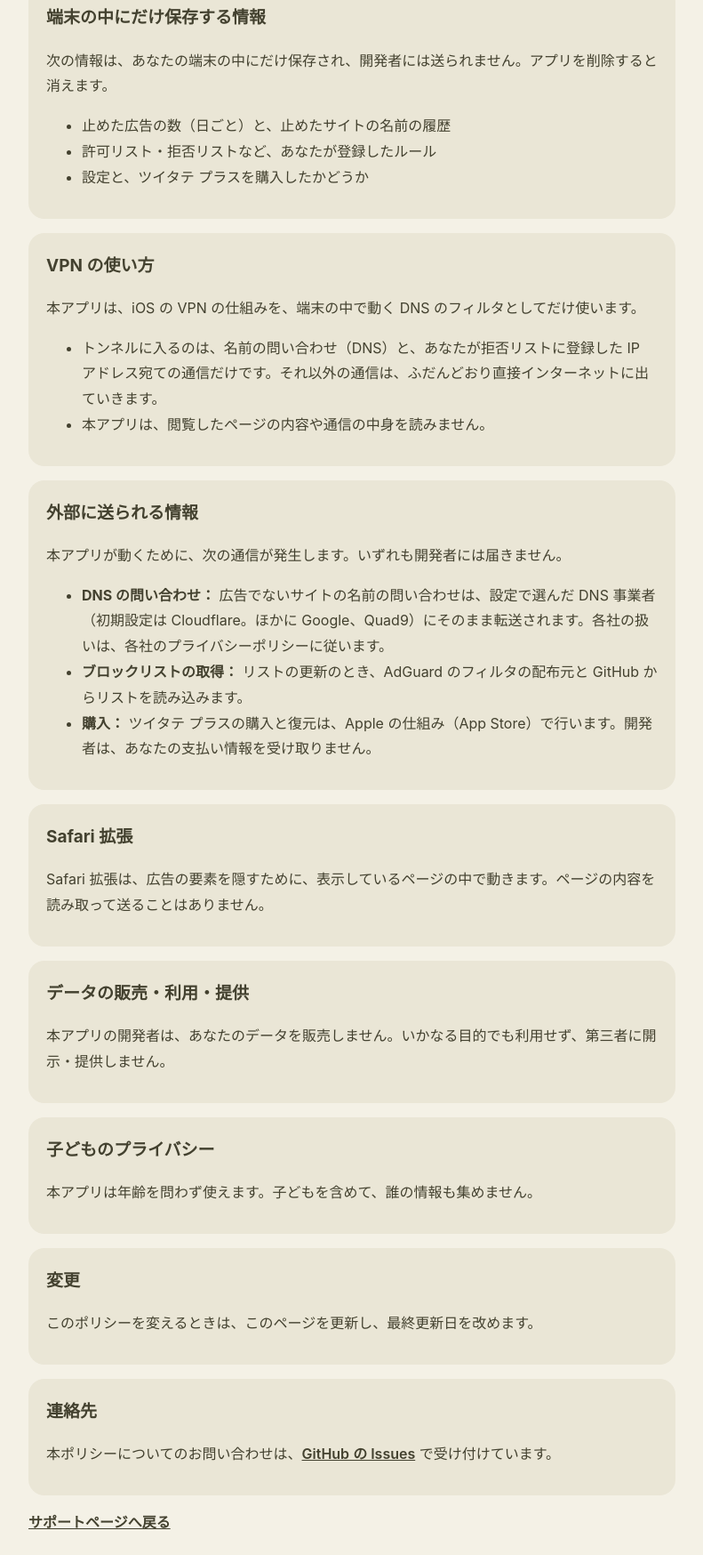
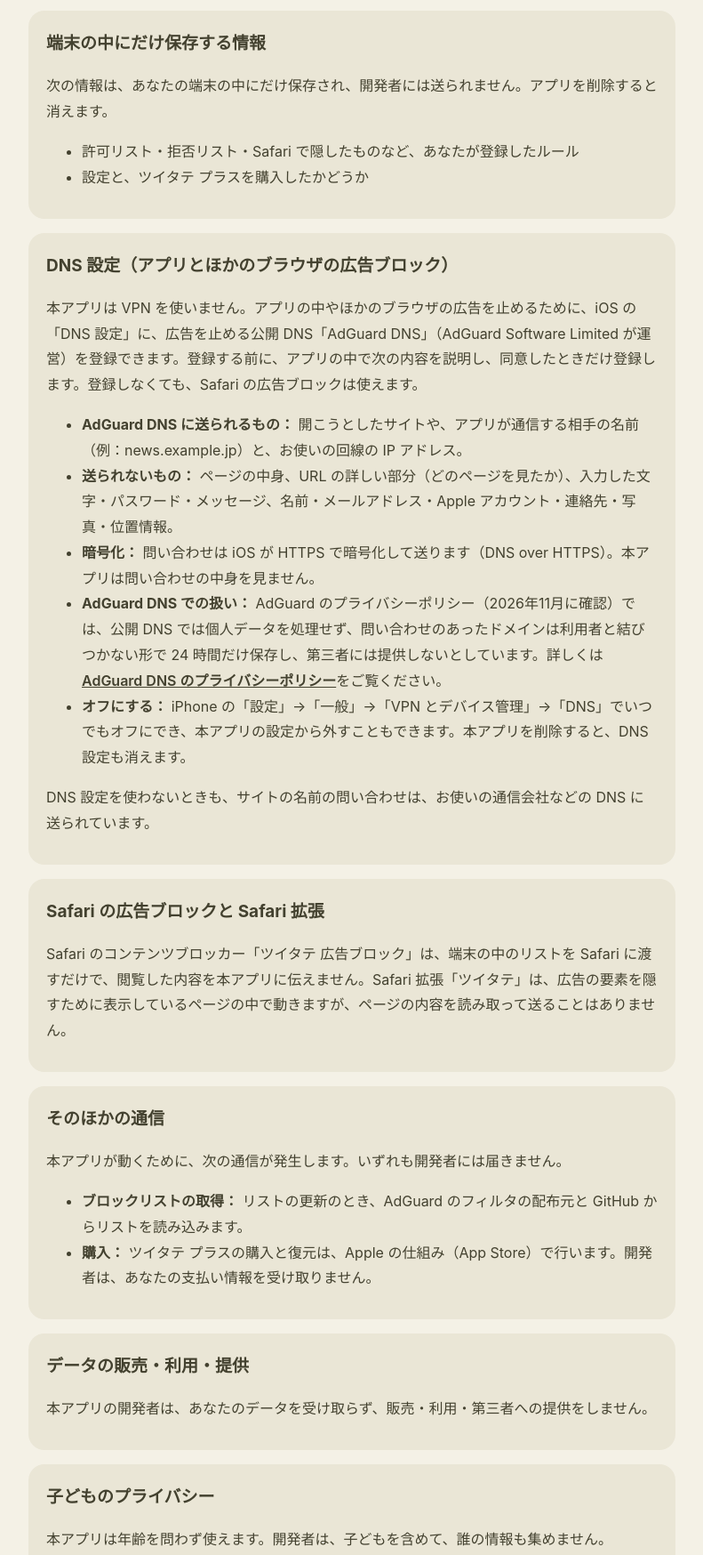
Before and after one commit to ma2-ma2/Tsuitate-Support, a plain HTML site: page privacy.html in a window 1280 px wide. Shown: the part 490-2238 px from the top of the page at 89% size, without its empty margins (244-1035 px from the left). Drawn offline with Linux system fonts and the light colour scheme.

Commit message:
Tsuitate 2.0: privacy policy and support Q&A for the no-VPN version (iOS DNS settings with AdGuard DNS + Safari)
Co-Authored-By: Claude Opus 5.5 <noreply@anthropic.com>

```diff
--- a/privacy.html
+++ b/privacy.html
@@ -12,52 +12,54 @@
     <div class="wrap">
       <p class="eyebrow">ツイタテ</p>
       <h1>プライバシーポリシー</h1>
-      <p>最終更新日：2026年11月17日</p>
+      <p>最終更新日：2026年11月20日</p>
     </div>
   </header>
   <main class="wrap policy">
-    <p>ツイタテ（以下「本アプリ」）は、iPhone・iPad の中だけで広告の読み込みを止めるアプリです。本アプリは、あなたの個人情報や利用状況を集めません。</p>
+    <p>ツイタテ（以下「本アプリ」）は、iPhone・iPad で広告の読み込みを止めるアプリです。本アプリの開発者は、あなたの個人情報や利用状況を集めません。</p>
     <section>
       <h2>集める情報</h2>
-      <p>本アプリの開発者は、あなたに関する情報を一切集めません。開発者が運営するサーバーはなく、分析やクラッシュの情報を送る仕組みも入れていません。</p>
+      <p>本アプリの開発者は、あなたに関する情報を一切集めません。開発者が運営するサーバーはなく、分析・広告・クラッシュの情報を送る仕組みも入れていません。本アプリの中に広告は表示されません。</p>
     </section>
     <section>
       <h2>端末の中にだけ保存する情報</h2>
       <p>次の情報は、あなたの端末の中にだけ保存され、開発者には送られません。アプリを削除すると消えます。</p>
       <ul>
-        <li>止めた広告の数（日ごと）と、止めたサイトの名前の履歴</li>
-        <li>許可リスト・拒否リストなど、あなたが登録したルール</li>
+        <li>許可リスト・拒否リスト・Safari で隠したものなど、あなたが登録したルール</li>
         <li>設定と、ツイタテ プラスを購入したかどうか</li>
       </ul>
     </section>
     <section>
-      <h2>VPN の使い方</h2>
-      <p>本アプリは、iOS の VPN の仕組みを、端末の中で動く DNS のフィルタとしてだけ使います。</p>
+      <h2>DNS 設定（アプリとほかのブラウザの広告ブロック）</h2>
+      <p>本アプリは VPN を使いません。アプリの中やほかのブラウザの広告を止めるために、iOS の「DNS 設定」に、広告を止める公開 DNS「AdGuard DNS」（AdGuard Software Limited が運営）を登録できます。登録する前に、アプリの中で次の内容を説明し、同意したときだけ登録します。登録しなくても、Safari の広告ブロックは使えます。</p>
       <ul>
-        <li>トンネルに入るのは、名前の問い合わせ（DNS）と、あなたが拒否リストに登録した IP アドレス宛ての通信だけです。それ以外の通信は、ふだんどおり直接インターネットに出ていきます。</li>
-        <li>本アプリは、閲覧したページの内容や通信の中身を読みません。</li>
+        <li><strong>AdGuard DNS に送られるもの：</strong> 開こうとしたサイトや、アプリが通信する相手の名前（例：news.example.jp）と、お使いの回線の IP アドレス。</li>
+        <li><strong>送られないもの：</strong> ページの中身、URL の詳しい部分（どのページを見たか）、入力した文字・パスワード・メッセージ、名前・メールアドレス・Apple アカウント・連絡先・写真・位置情報。</li>
+        <li><strong>暗号化：</strong> 問い合わせは iOS が HTTPS で暗号化して送ります（DNS over HTTPS）。本アプリは問い合わせの中身を見ません。</li>
+        <li><strong>AdGuard DNS での扱い：</strong> AdGuard のプライバシーポリシー（2026年11月に確認）では、公開 DNS では個人データを処理せず、問い合わせのあったドメインは利用者と結びつかない形で 24 時間だけ保存し、第三者には提供しないとしています。詳しくは <a href="https://adguard-dns.io/en/privacy.html">AdGuard DNS のプライバシーポリシー</a>をご覧ください。</li>
+        <li><strong>オフにする：</strong> iPhone の「設定」→「一般」→「VPN とデバイス管理」→「DNS」でいつでもオフにでき、本アプリの設定から外すこともできます。本アプリを削除すると、DNS 設定も消えます。</li>
       </ul>
+      <p>DNS 設定を使わないときも、サイトの名前の問い合わせは、お使いの通信会社などの DNS に送られています。</p>
     </section>
     <section>
-      <h2>外部に送られる情報</h2>
+      <h2>Safari の広告ブロックと Safari 拡張</h2>
+      <p>Safari のコンテンツブロッカー「ツイタテ 広告ブロック」は、端末の中のリストを Safari に渡すだけで、閲覧した内容を本アプリに伝えません。Safari 拡張「ツイタテ」は、広告の要素を隠すために表示しているページの中で動きますが、ページの内容を読み取って送ることはありません。</p>
+    </section>
+    <section>
+      <h2>そのほかの通信</h2>
       <p>本アプリが動くために、次の通信が発生します。いずれも開発者には届きません。</p>
       <ul>
-        <li><strong>DNS の問い合わせ：</strong> 広告でないサイトの名前の問い合わせは、設定で選んだ DNS 事業者（初期設定は Cloudflare。ほかに Google、Quad9）にそのまま転送されます。各社の扱いは、各社のプライバシーポリシーに従います。</li>
         <li><strong>ブロックリストの取得：</strong> リストの更新のとき、AdGuard のフィルタの配布元と GitHub からリストを読み込みます。</li>
         <li><strong>購入：</strong> ツイタテ プラスの購入と復元は、Apple の仕組み（App Store）で行います。開発者は、あなたの支払い情報を受け取りません。</li>
       </ul>
     </section>
     <section>
-      <h2>Safari 拡張</h2>
-      <p>Safari 拡張は、広告の要素を隠すために、表示しているページの中で動きます。ページの内容を読み取って送ることはありません。</p>
-    </section>
-    <section>
       <h2>データの販売・利用・提供</h2>
-      <p>本アプリの開発者は、あなたのデータを販売しません。いかなる目的でも利用せず、第三者に開示・提供しません。</p>
+      <p>本アプリの開発者は、あなたのデータを受け取らず、販売・利用・第三者への提供をしません。</p>
     </section>
     <section>
       <h2>子どものプライバシー</h2>
-      <p>本アプリは年齢を問わず使えます。子どもを含めて、誰の情報も集めません。</p>
+      <p>本アプリは年齢を問わず使えます。開発者は、子どもを含めて、誰の情報も集めません。</p>
     </section>
     <section>
       <h2>変更</h2>
```
Also changed, not shown: index.html (+15 -7 lines).
